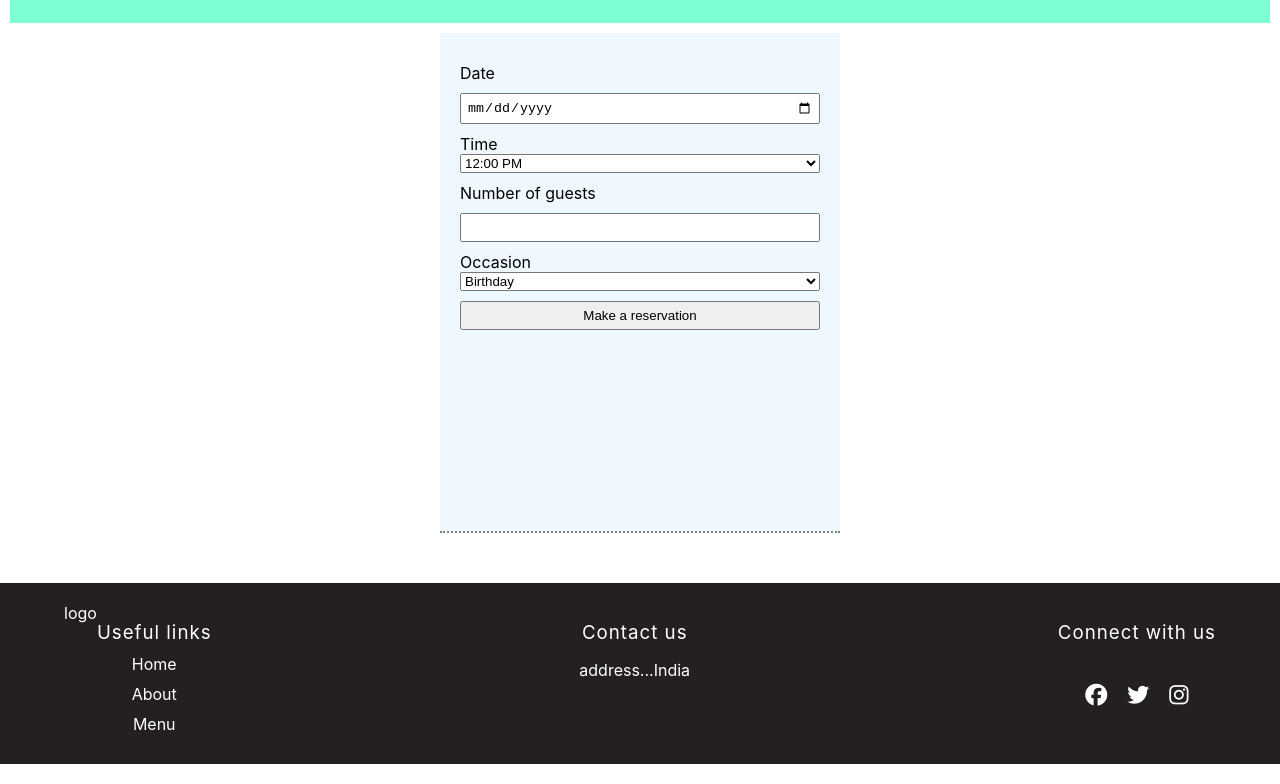
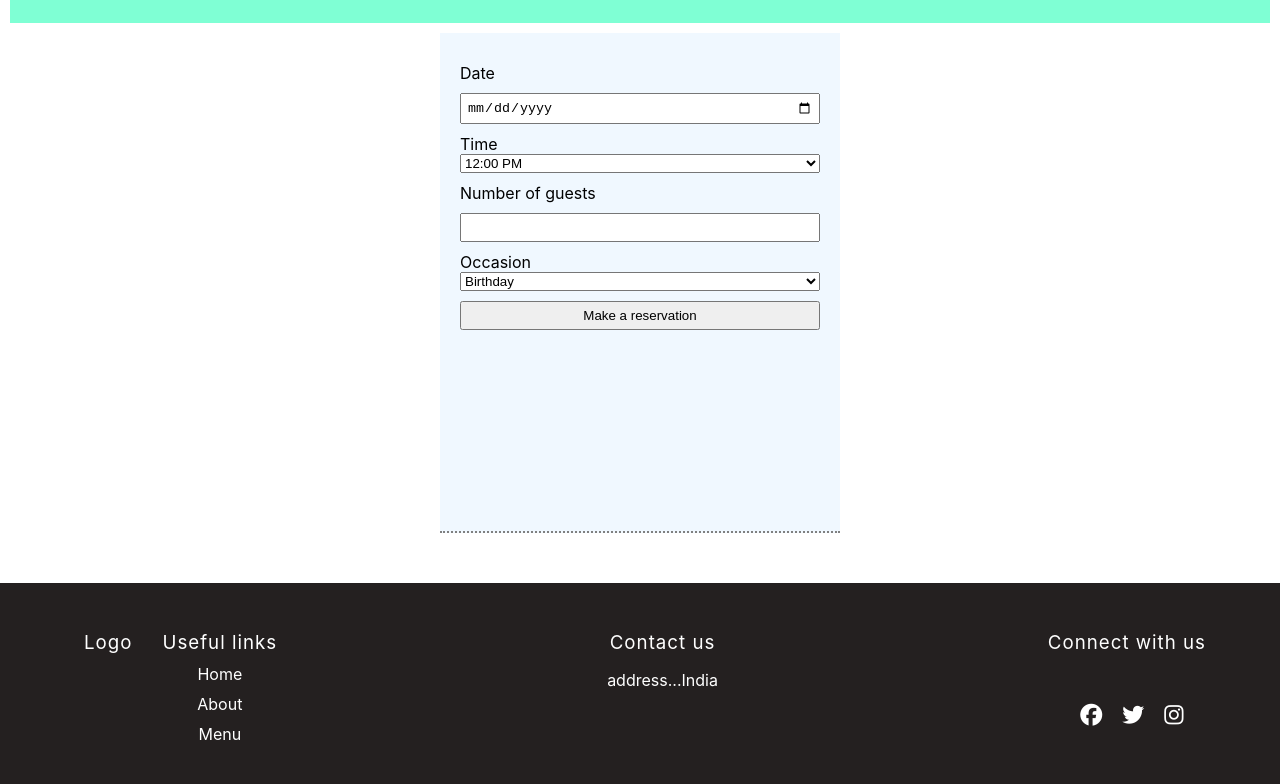
Before and after one commit to ismeet010/little-lemon-app, a React (Create React App) app: page / in a window 1280 px wide. Shown: the part 1057-1841 px from the top of the page. Built offline with nearby package versions, Linux system fonts and the light colour scheme.

Commit message:
updated footer

```diff
--- a/src/components/Footer.js
+++ b/src/components/Footer.js
@@ -3,18 +3,20 @@ import '../footer.css'
 function Footer() {
   return (
     <footer className="footer">
-      <div className="col-1">logo</div>
       <div className="col-1">
+        <h3>Logo</h3>
+      </div>
+      <div className="col-2">
         <h3>Useful links</h3>
         <a href="#">Home</a>
         <a href="#about">About</a>
         <a href="#menu">Menu</a>
       </div>
-      <div className="col-2">
+      <div className="col-3">
         <h3>Contact us</h3>
         <p>address...India</p>
       </div>
-      <div className="col-3">
+      <div className="col-4">
         <h3>Connect with us</h3>
         <div className="social-icons">
           <i className="fab fa-facebook"></i>
--- a/src/components/Reservation.js
+++ b/src/components/Reservation.js
@@ -2,9 +2,13 @@ import React from 'react'
 import "../reservation.css"
 
 const Reservation = () => {
+    function reserve(e) {
+      e.preventDefault();
+    }
+
   return (
     <div class="reserDiv">
-      <form class="reservationForm">
+      <form class="reservationForm" onSubmit={reserve}>
         <label for="date">Date</label>
         <input type="date" id="date"></input>
         <label for="time">Time</label>
@@ -22,7 +26,7 @@ const Reservation = () => {
           <option value="bday">Birthday</option>
           <option value="aniversary">Aniversary</option>
         </select>
-        <button type="submit" onClick="">
+        <button type="submit">
           {" "}
           Make a reservation{" "}
         </button>
--- a/src/components/RightNav.js
+++ b/src/components/RightNav.js
@@ -3,6 +3,10 @@ import "../nav.css";
 
 const RightNav = (open) => {
   return (
+//     <Routes>
+//     <Route path="/" element={<HomePage />}></Route>
+//     <Route path="/booking" element={<BookingPage />}></Route>
+// </Routes>
     <div className="menu">
       <ul id="menu" open={open}>
         <li>
--- a/src/footer.css
+++ b/src/footer.css
@@ -14,9 +14,11 @@
 }
 .footer div{
     text-align:center;
+    margin-left: 10px;
+    padding: 10px;
 }
 
-.col-2{
+.col-3{
     flex-grow:1.5;
 }
 .footer div h3{
@@ -24,7 +26,7 @@
     margin-bottom: 10px;
     letter-spacing: 1px;
 }
-.footer .col-1 a{
+.footer .col-2 a{
     display: block;
     text-decoration: none;
     margin-bottom: 10px;
```
